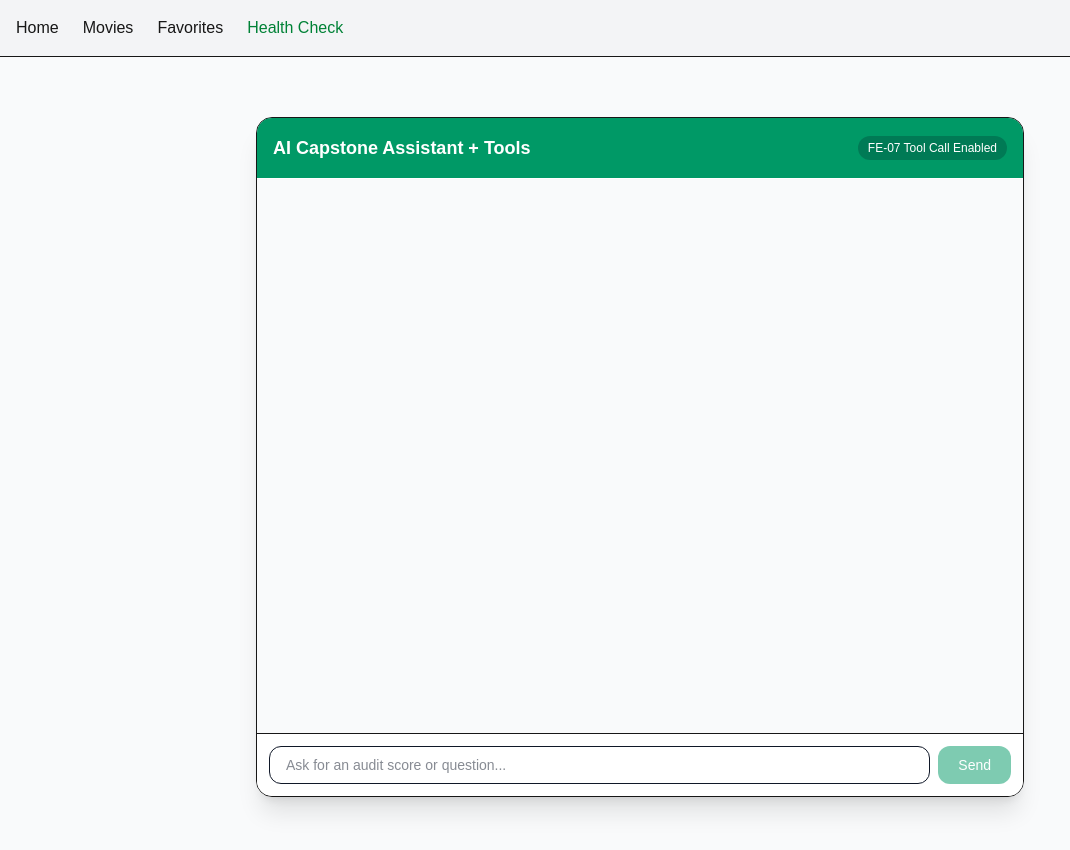
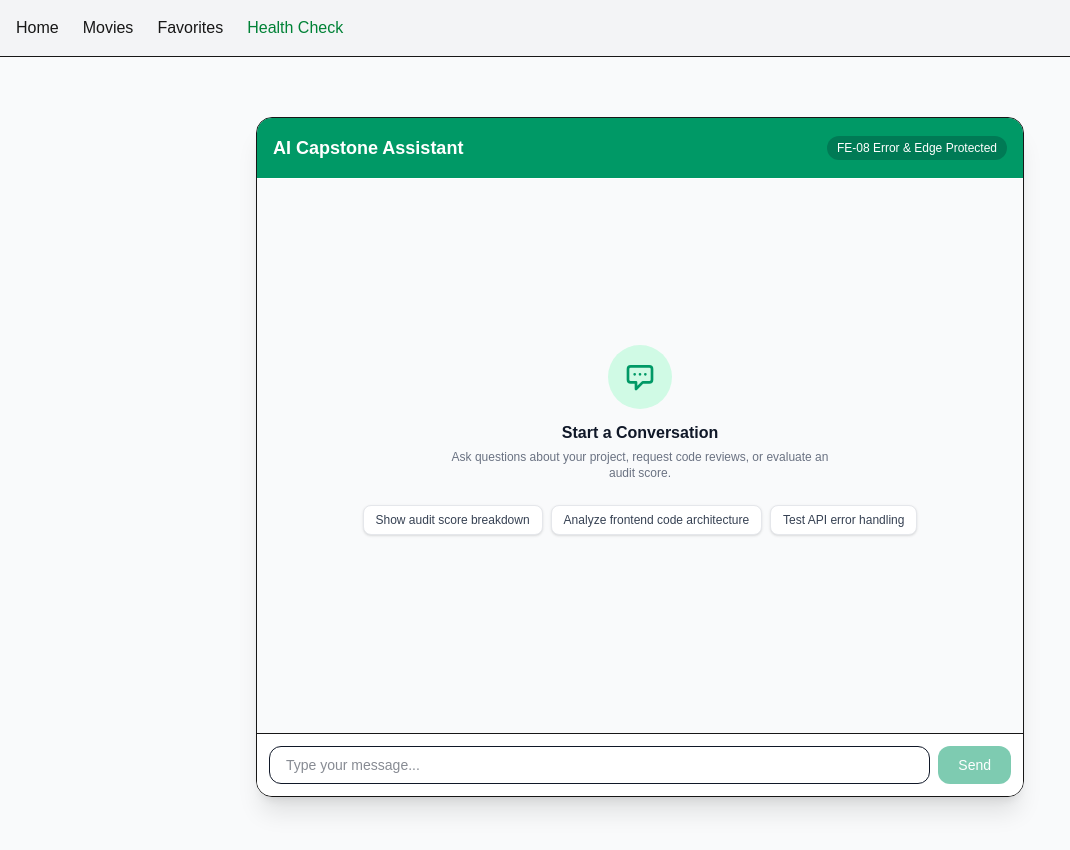
Before and after one commit to taksimsquare12/flyrank-capstone, a Next.js app: page / in a window 1280 px wide. Shown: the top 850 px of the page, without its empty margins (0-1070 px from the left). Built offline with nearby package versions, Linux system fonts and the light colour scheme.

Commit message:
Implement FE-08 Error Boundaries, Edge Cases, and Designed Empty States

```diff
--- /dev/null
+++ b/app/error.tsx
@@ -0,0 +1,35 @@
+'use client';
+
+import { useEffect } from 'react';
+
+export default function Error({
+  error,
+  reset,
+}: {
+  error: Error & { digest?: string };
+  reset: () => void;
+}) {
+  useEffect(() => {
+    console.error('Unhandled Application Error:', error);
+  }, [error]);
+
+  return (
+    <div className="flex flex-col items-center justify-center min-h-[60vh] px-4 text-center">
+      <div className="p-3 bg-red-100 dark:bg-red-950/50 text-red-600 rounded-full mb-4">
+        <svg className="w-8 h-8" fill="none" viewBox="0 0 24 24" stroke="currentColor">
+          <path strokeLinecap="round" strokeLinejoin="round" strokeWidth={2} d="M12 9v2m0 4h.01m-6.938 4h13.856c1.54 0 2.502-1.667 1.732-3L13.732 4c-.77-1.333-2.694-1.333-3.464 0L3.34 16c-.77 1.333.192 3 1.732 3z" />
+        </svg>
+      </div>
+      <h2 className="text-xl font-bold text-gray-900 dark:text-white mb-2">Something went wrong!</h2>
+      <p className="text-sm text-gray-600 dark:text-gray-400 max-w-md mb-6">
+        An unexpected network or application error occurred. You can retry loading the interface.
+      </p>
+      <button
+        onClick={() => reset()}
+        className="px-5 py-2.5 bg-emerald-600 text-white font-medium text-sm rounded-xl hover:bg-emerald-700 transition-colors shadow-sm"
+      >
+        Try Again
+      </button>
+    </div>
+  );
+}
--- a/components/chat/ChatInterface.tsx
+++ b/components/chat/ChatInterface.tsx
@@ -6,68 +6,69 @@ type Message = {
   id: string;
   role: 'user' | 'assistant';
   content: string;
-  toolResult?: {
-    score: number;
-    level: string;
-    keyInsights: string[];
-    timestamp?: string;
-  };
+  isError?: boolean;
 };
 
 export function ChatInterface() {
   const [messages, setMessages] = useState<Message[]>([]);
   const [input, setInput] = useState('');
   const [isLoading, setIsLoading] = useState(false);
+  const [errorState, setErrorState] = useState<string | null>(null);
   const messagesEndRef = useRef<HTMLDivElement>(null);
 
   useEffect(() => {
     messagesEndRef.current?.scrollIntoView({ behavior: 'smooth' });
   }, [messages, isLoading]);
 
-  const handleSubmit = async (e: React.FormEvent) => {
-    e.preventDefault();
-    if (!input.trim() || isLoading) return;
+  const sendMessage = async (userPrompt: string, isRetry = false) => {
+    if (!userPrompt.trim() || isLoading) return;
 
-    const userMessage: Message = {
-      id: Date.now().toString(),
-      role: 'user',
-      content: input.trim(),
-    };
+    setErrorState(null);
 
-    const updatedMessages = [...messages, userMessage];
-    setMessages(updatedMessages);
-    setInput('');
+    let updatedMessages = messages;
+    if (!isRetry) {
+      const userMsg: Message = {
+        id: Date.now().toString(),
+        role: 'user',
+        content: userPrompt.trim(),
+      };
+      updatedMessages = [...messages, userMsg];
+      setMessages(updatedMessages);
+      setInput('');
+    }
+
     setIsLoading(true);
 
     try {
       const response = await fetch('/api/chat', {
         method: 'POST',
         headers: { 'Content-Type': 'application/json' },
-        body: JSON.stringify({ messages: updatedMessages }),
+        body: JSON.stringify({ messages: updatedMessages.filter((m) => !m.isError) }),
       });
+
+      if (!response.ok) {
+        throw new Error(`Server returned status ${response.status}`);
+      }
 
       const data = await response.json();
 
-      if (response.ok) {
-        setMessages((prev) => [
-          ...prev,
-          {
-            id: (Date.now() + 1).toString(),
-            role: 'assistant',
-            content: data.text || '',
-            toolResult: data.toolResult,
-          },
-        ]);
-      } else {
-        throw new Error(data.error || 'Failed to fetch response');
-      }
-    } catch (error: any) {
+      setMessages((prev) => [
+        ...prev.filter((m) => !m.isError),
+        {
+          id: (Date.now() + 1).toString(),
+          role: 'assistant',
+          content: data.text || 'Response completed.',
+        },
+      ]);
+    } catch (err: any) {
+      setErrorState(err.message || 'Network request failed');
       setMessages((prev) => [
         ...prev,
         {
           id: (Date.now() + 1).toString(),
           role: 'assistant',
-          content: '⚠️ Failed to execute tool call.',
+          content: '⚠️ Message delivery failed. Please check your network connection or try again.',
+          isError: true,
         },
       ]);
     } finally {
@@ -75,71 +76,113 @@ export function ChatInterface() {
     }
   };
 
+  const handleRetry = () => {
+    const lastUserMessage = [...messages].reverse().find((m) => m.role === 'user');
+    if (lastUserMessage) {
+      setMessages((prev) => prev.filter((m) => !m.isError));
+      sendMessage(lastUserMessage.content, true);
+    }
+  };
+
   return (
     <div className="flex flex-col h-[85vh] w-full max-w-3xl mx-auto border rounded-2xl bg-white shadow-xl dark:bg-gray-900 dark:border-gray-800 overflow-hidden">
+      {/* Header */}
       <div className="p-4 border-b bg-emerald-600 text-white flex justify-between items-center">
-        <h2 className="font-semibold text-lg">AI Capstone Assistant + Tools</h2>
+        <h2 className="font-semibold text-lg">AI Capstone Assistant</h2>
         <span className="text-xs bg-emerald-700 px-2.5 py-1 rounded-full font-mono">
-          FE-07 Tool Call Enabled
+          FE-08 Error & Edge Protected
         </span>
       </div>
 
+      {/* Chat Body */}
       <div className="flex-1 overflow-y-auto p-4 space-y-4 bg-gray-50 dark:bg-gray-900">
+        {/* Designed Empty State */}
+        {messages.length === 0 && (
+          <div className="flex flex-col items-center justify-center h-full text-center py-12 px-4">
+            <div className="p-4 bg-emerald-100 dark:bg-emerald-950/60 rounded-full mb-3 text-emerald-600 dark:text-emerald-400">
+              <svg className="w-8 h-8" fill="none" viewBox="0 0 24 24" stroke="currentColor">
+                <path strokeLinecap="round" strokeLinejoin="round" strokeWidth={2} d="M8 10h.01M12 10h.01M16 10h.01M9 16H5a2 2 0 01-2-2V6a2 2 0 012-2h14a2 2 0 012 2v8a2 2 0 01-2 2h-5l-5 5v-5z" />
+              </svg>
+            </div>
+            <h3 className="text-base font-semibold text-gray-900 dark:text-white mb-1">
+              Start a Conversation
+            </h3>
+            <p className="text-xs text-gray-500 dark:text-gray-400 max-w-sm mb-6">
+              Ask questions about your project, request code reviews, or evaluate an audit score.
+            </p>
+            <div className="flex flex-wrap gap-2 justify-center">
+              {[
+                'Show audit score breakdown',
+                'Analyze frontend code architecture',
+                'Test API error handling',
+              ].map((suggestion, idx) => (
+                <button
+                  key={idx}
+                  onClick={() => sendMessage(suggestion)}
+                  className="text-xs bg-white dark:bg-gray-800 border border-gray-200 dark:border-gray-700 hover:border-emerald-500 text-gray-700 dark:text-gray-300 px-3 py-1.5 rounded-lg transition-colors shadow-sm"
+                >
+                  {suggestion}
+                </button>
+              ))}
+            </div>
+          </div>
+        )}
+
+        {/* Messages Rendering */}
         {messages.map((m) => (
-          <div
-            key={m.id}
-            className={`flex flex-col ${m.role === 'user' ? 'items-end' : 'items-start'}`}
-          >
+          <div key={m.id} className={`flex flex-col ${m.role === 'user' ? 'items-end' : 'items-start'}`}>
             <div
               className={`max-w-[80%] rounded-2xl px-4 py-3 text-sm leading-relaxed ${
-                m.role === 'user'
+                m.isError
+                  ? 'bg-red-50 text-red-900 border border-red-200 dark:bg-red-950/40 dark:border-red-800 dark:text-red-200'
+                  : m.role === 'user'
                   ? 'bg-emerald-600 text-white rounded-br-none'
                   : 'bg-white text-gray-900 border border-gray-200 shadow-sm dark:bg-gray-800 dark:text-white dark:border-gray-700 rounded-bl-none'
               }`}
             >
               {m.content}
 
-              {/* Render Tool Result Card Component */}
-              {m.toolResult && (
-                <div className="mt-3 p-4 bg-emerald-50 dark:bg-emerald-950/40 border border-emerald-200 dark:border-emerald-800 rounded-xl text-emerald-900 dark:text-emerald-100">
-                  <div className="flex justify-between items-center mb-2">
-                    <span className="text-xs font-bold uppercase tracking-wider text-emerald-700 dark:text-emerald-400">
-                      Audit Score Report
-                    </span>
-                    <span className="text-lg font-black text-emerald-600 dark:text-emerald-400">
-                      {m.toolResult.score} / 100
-                    </span>
-                  </div>
-                  <p className="text-xs font-semibold mb-2">
-                    Rating: <span className="underline">{m.toolResult.level}</span>
-                  </p>
-                  <ul className="text-xs space-y-1 list-disc list-inside text-gray-700 dark:text-gray-300">
-                    {m.toolResult.keyInsights.map((insight, idx) => (
-                      <li key={idx}>{insight}</li>
-                    ))}
-                  </ul>
+              {/* Retry Button for Failed State */}
+              {m.isError && (
+                <div className="mt-3">
+                  <button
+                    onClick={handleRetry}
+                    disabled={isLoading}
+                    className="inline-flex items-center gap-1.5 px-3 py-1 bg-red-600 hover:bg-red-700 text-white text-xs font-medium rounded-md transition-colors"
+                  >
+                    🔄 Retry Message
+                  </button>
                 </div>
               )}
             </div>
           </div>
         ))}
 
+        {/* Loading Skeleton */}
         {isLoading && (
           <div className="flex justify-start">
-            <div className="bg-white dark:bg-gray-800 text-gray-600 border rounded-2xl px-4 py-3 text-sm animate-pulse">
-              Executing tool call...
+            <div className="bg-white dark:bg-gray-800 border rounded-2xl px-4 py-3 text-sm text-gray-500 animate-pulse flex items-center gap-2">
+              <span className="w-2 h-2 bg-emerald-600 rounded-full animate-ping"></span>
+              Thinking and streaming tokens...
             </div>
           </div>
         )}
         <div ref={messagesEndRef} />
       </div>
 
-      <form onSubmit={handleSubmit} className="p-3 border-t bg-white dark:bg-gray-950 flex gap-2">
+      {/* Input Bar */}
+      <form
+        onSubmit={(e) => {
+          e.preventDefault();
+          sendMessage(input);
+        }}
+        className="p-3 border-t bg-white dark:bg-gray-950 flex gap-2"
+      >
         <input
           type="text"
           value={input}
           onChange={(e) => setInput(e.target.value)}
-          placeholder="Ask for an audit score or question..."
+          placeholder="Type your message..."
           className="flex-1 px-4 py-2 text-sm border rounded-xl focus:outline-none focus:ring-2 focus:ring-emerald-500 text-gray-900 dark:bg-gray-900 dark:text-white"
         />
         <button
```
